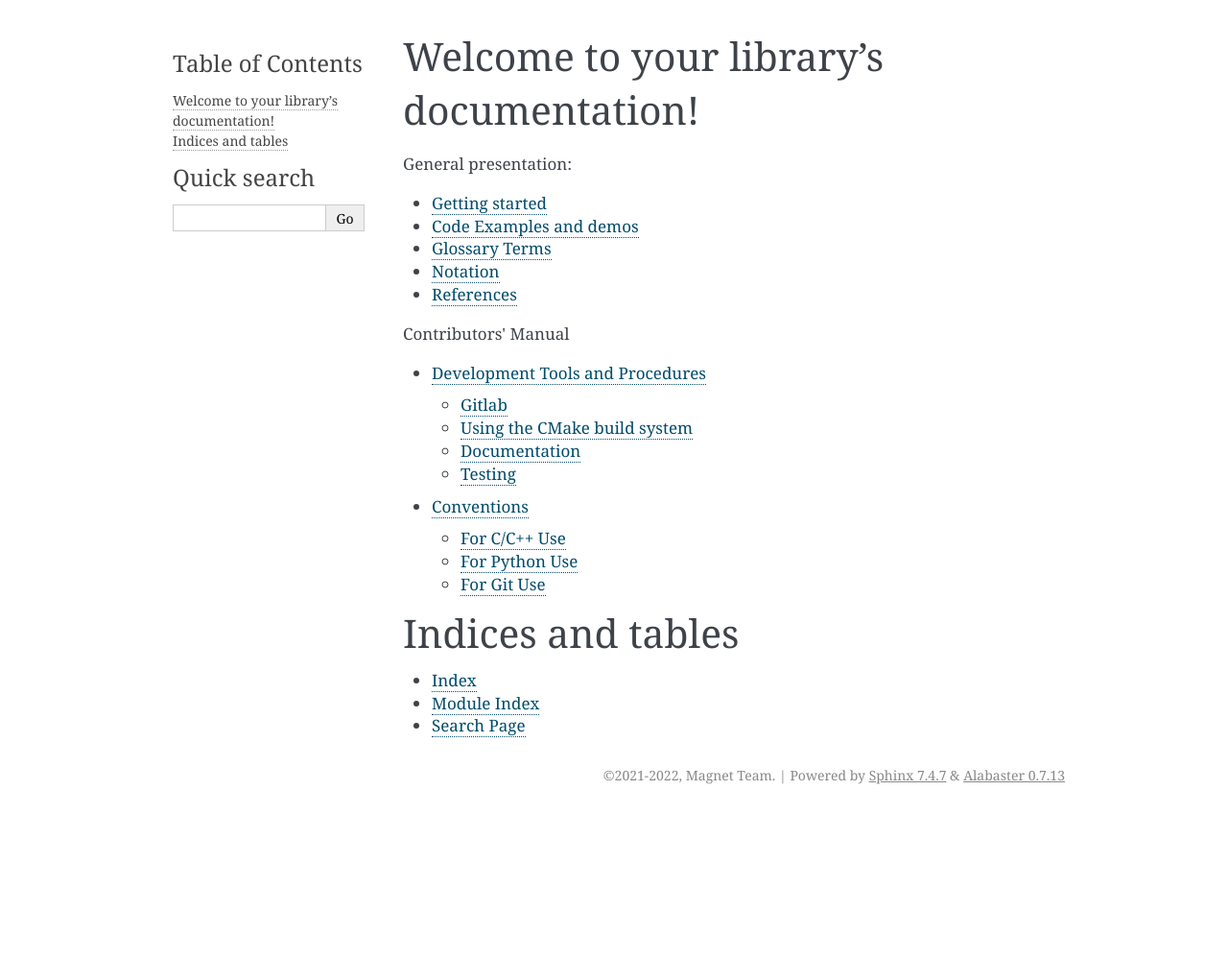
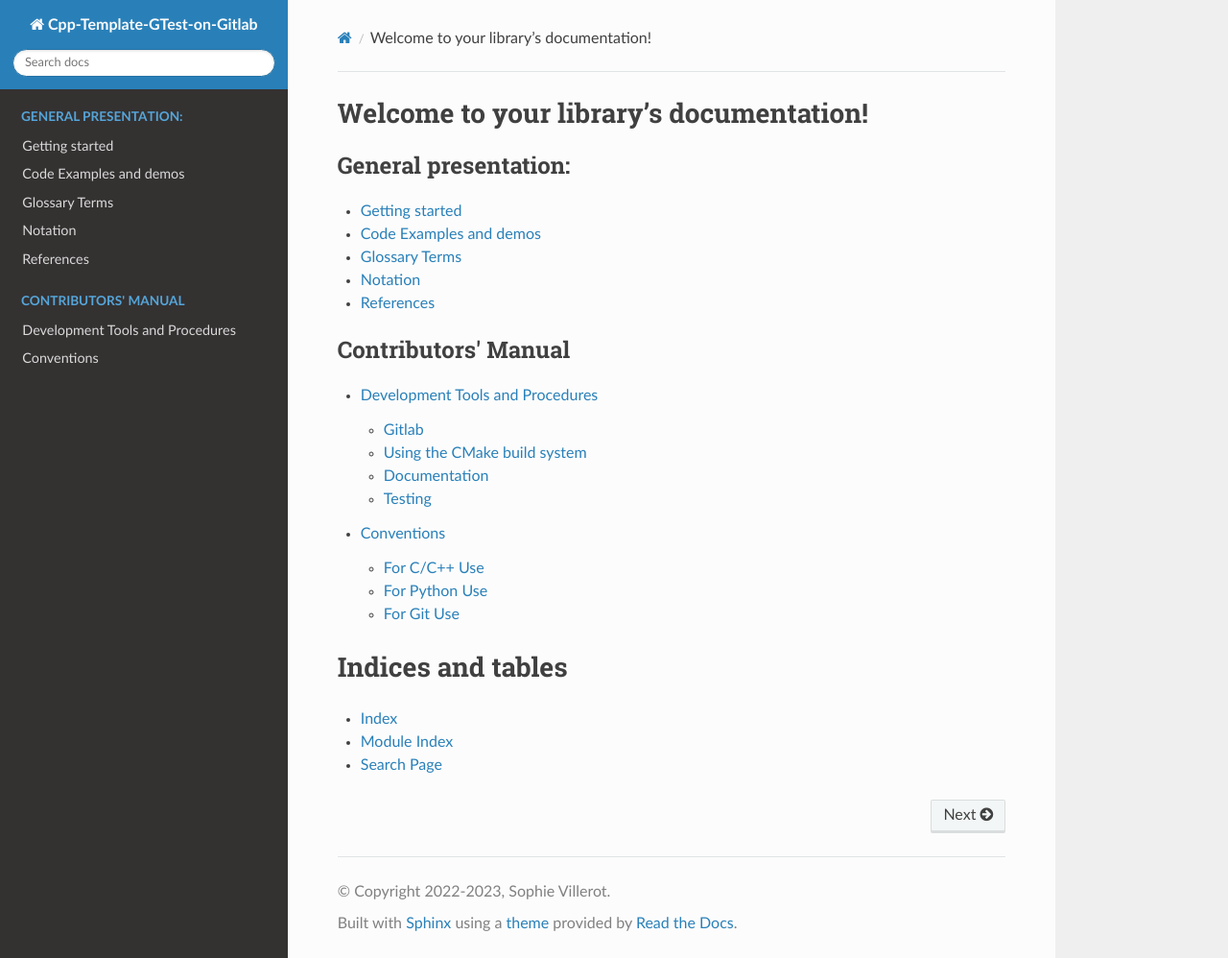
Before and after one commit to Sophie-Villerot/Cpp-Template-GTest-on-Gitlab, a Sphinx documentation site: the page built from docs/sphinx/source/index.rst, in a window 1280 px wide and 998 px high. Shown: the whole window at 96% size. Built offline with Sphinx 7.4.7 and the Read the Docs theme 2.0.0, drawn with Linux system fonts in a browser that asks for light colours; pages that are not in the unit, such as notebooks, are missing from menus.

Commit message:
Update conf.py

```diff
--- a/docs/sphinx/source/conf.py
+++ b/docs/sphinx/source/conf.py
@@ -16,12 +16,12 @@
 
 
 # -- Project information -----------------------------------------------------
-project = 'Tailed'
-copyright = '2021-2022, Magnet Team'
-author = 'Magnet Team'
+project = 'Cpp-Template-GTest-on-Gitlab'
+copyright = '2022-2023, Sophie Villerot'
+author = 'Sophie Villerot'
 
 # The full version, including alpha/beta/rc tags
-release = '0.1'
+release = '1.0'
 
 
 # -- General configuration ---------------------------------------------------
@@ -29,7 +29,7 @@ release = '0.1'
 # Add any Sphinx extension module names here, as strings. They can be
 # extensions coming with Sphinx (named 'sphinx.ext.*') or your custom
 # ones.
-extensions = ["breathe", "sphinxcontrib.bibtex", "sphinx.ext.todo"]
+extensions = ["breathe", "sphinx_rtd_theme", "sphinxcontrib.bibtex", "sphinx.ext.todo"]
 todo_include_todos = True
 
 # Add any paths that contain templates here, relative to this directory.
@@ -47,7 +47,7 @@ exclude_patterns = []
 # a list of builtin themes.
 #
 #html_theme = 'sphinx_rtd_theme'
-html_theme = 'alabaster'
+html_theme = 'sphinx_rtd_theme'
 
 # Add any paths that contain custom static files (such as style sheets) here,
 # relative to this directory. They are copied after the builtin static files,
@@ -65,7 +65,7 @@ html_show_sourcelink = False
 
 # Breathe Configuration
 breathe_projects = {
-    "Tailed": "../../doxygen/xml/",
+    "Cpp-Template-GTest-on-Gitlab": "../../doxygen/xml/",
 }
 
 # BibTeX variables
```
